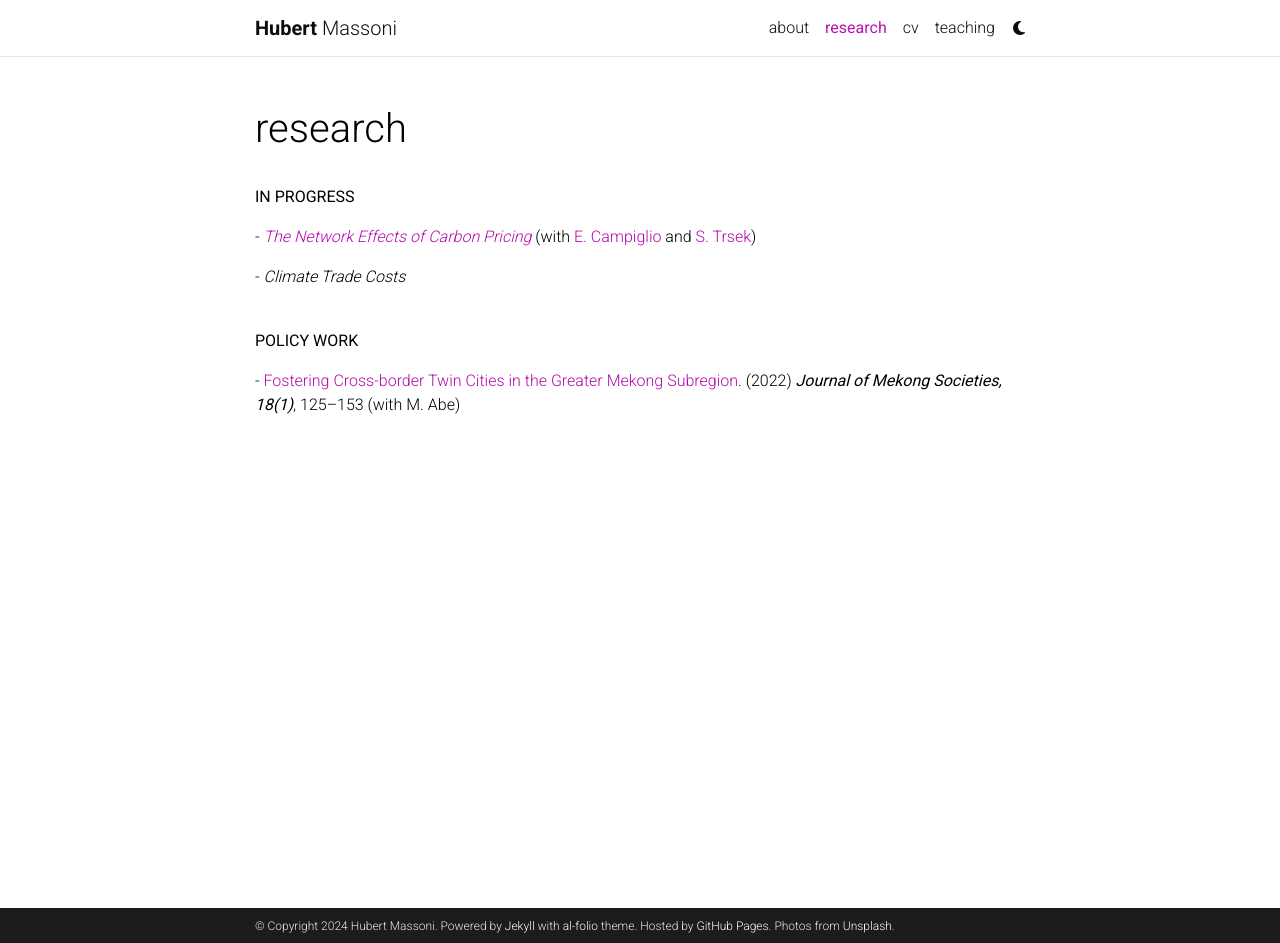
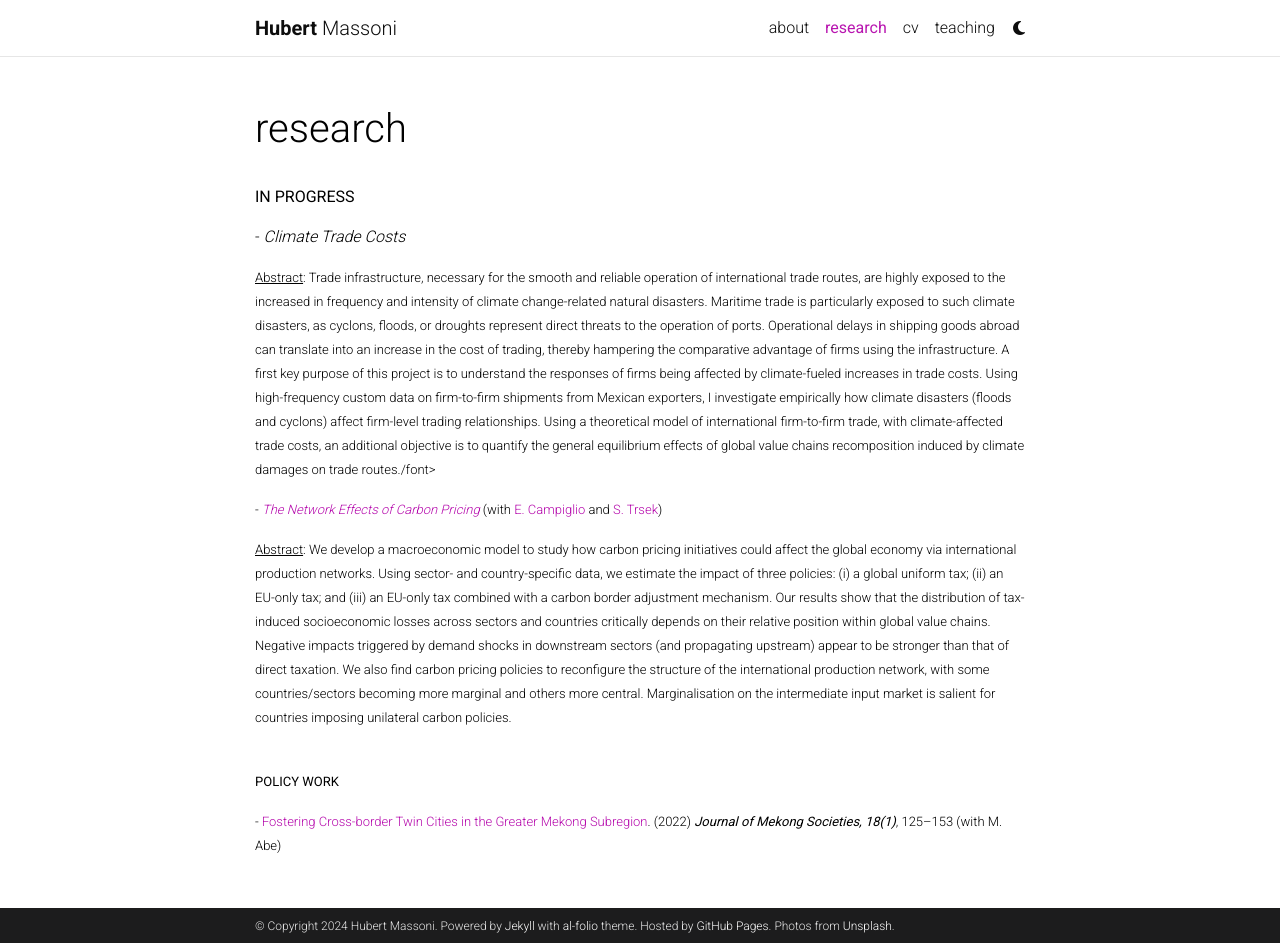
Before and after one commit to hubertmassoni/hubertmassoni.github.io, a Jekyll site: the page built from _pages/projects.md, in a window 1280 px wide and 943 px high. Built offline with Jekyll 4.4.1, drawn with Linux system fonts in a browser that asks for light colours; comment, search, counter and statistics services are not loaded; a style sheet for code colours, icons or effects is not loaded.

Commit message:
Update projects.md

```diff
--- a/_pages/projects.md
+++ b/_pages/projects.md
@@ -10,12 +10,14 @@ nav_order: 1
 
 <p> <b>IN PROGRESS</b>
 
+<p>- <em>Climate Trade Costs</em>
+
+<p><font size="-1"><u>Abstract</u>: Trade infrastructure, necessary for the smooth and reliable operation of international trade routes, are highly exposed to the increased in frequency and intensity of climate change-related natural disasters. Maritime trade is particularly exposed to such climate disasters, as cyclons, floods, or droughts represent direct threats to the operation of ports. Operational delays in shipping goods abroad can translate into an increase in the cost of trading, thereby hampering the comparative advantage of firms using the infrastructure. A first key purpose of this project is to understand the responses of firms being affected by climate-fueled increases in trade costs. Using high-frequency custom data on firm-to-firm shipments from Mexican exporters, I investigate empirically how climate disasters (floods and cyclons) affect firm-level trading relationships. Using a theoretical model of international firm-to-firm trade, with climate-affected trade costs, an additional objective is to quantify the general equilibrium effects of global value chains recomposition induced by climate damages on trade routes./font>
+
+
 <p>- <em><a href="https://site.unibo.it/smooth/en/agenda/https-www-aere-org-aere-summer-conference/aere_2022_campiglio.pdf/@@download/file/AERE_2022_Campiglio.pdf">The Network Effects of Carbon Pricing</a></em> (with <a href="https://sites.google.com/site/ecampiglio/">E. Campiglio</a> and <a href="https://research.wu.ac.at/en/persons/stefan-trsek-3">S. Trsek</a>)
 
-<br>
-
-<p>- <em>Climate Trade Costs</em>
-
+<p><font size="-1"><u>Abstract</u>: We develop a macroeconomic model to study how carbon pricing initiatives could affect the global economy via international production networks. Using sector- and country-specific data, we estimate the impact of three policies: (i) a global uniform tax; (ii) an EU-only tax; and (iii) an EU-only tax combined with a carbon border adjustment mechanism. Our results show that the distribution of tax-induced socioeconomic losses across sectors and countries critically depends on their relative position within global value chains. Negative impacts triggered by demand shocks in downstream sectors (and propagating upstream) appear to be stronger than that of direct taxation. We also find carbon pricing policies to reconfigure the structure of the international production network, with some countries/sectors becoming more marginal and others more central. Marginalisation on the intermediate input market is salient for countries imposing unilateral carbon policies. </font>
 <br>
 
 <br>
```
